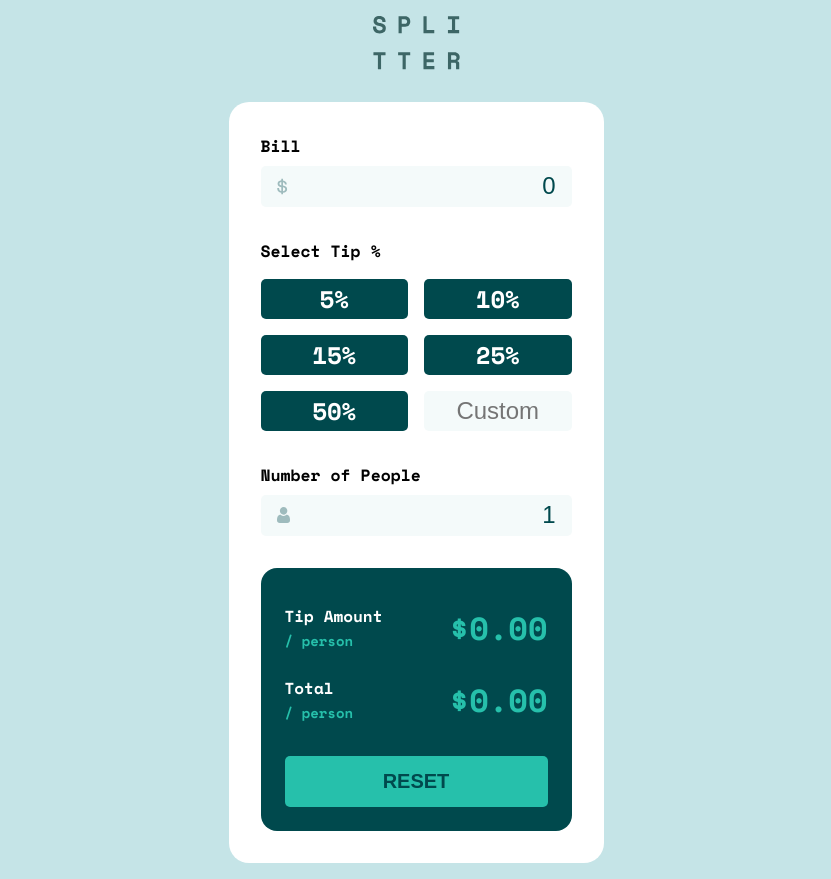
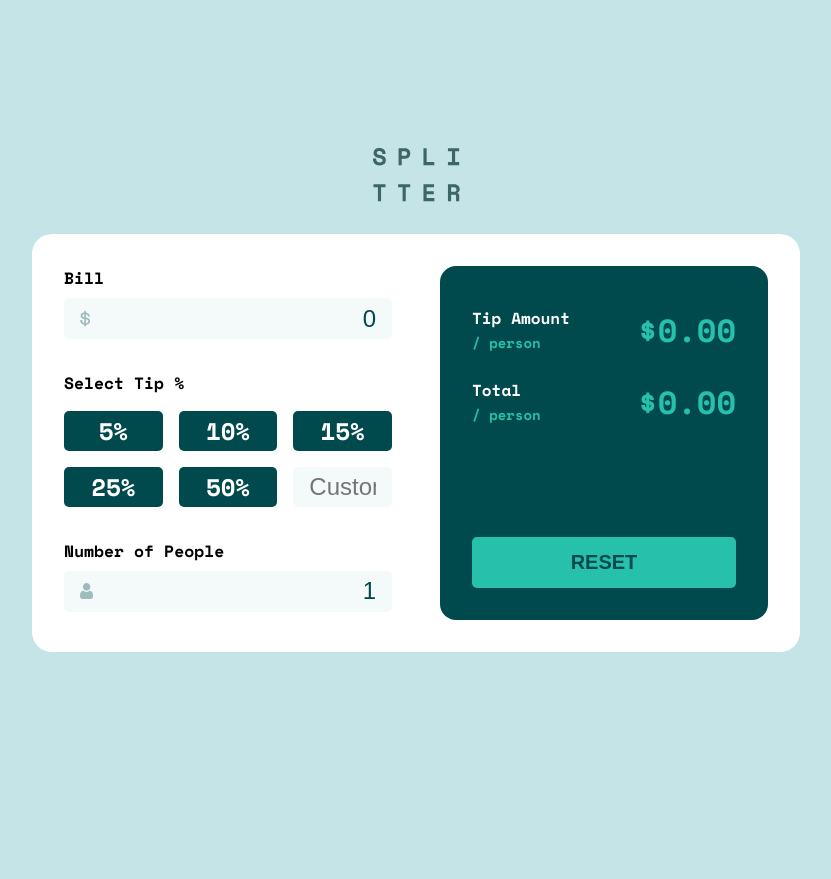
Before and after one commit to juan-galdino/tips-calculator, an Angular app: page / in a window 1280 px wide. Shown: the whole page, without its empty margins (224-1055 px from the left). After the commit the page ends 800 px from the top, so only its background shows below. Built offline with nearby package versions, Linux system fonts and the light colour scheme.

Commit message:
:lipstick: Add desktop design

```diff
--- a/src/app/app.component.css
+++ b/src/app/app.component.css
@@ -17,3 +17,11 @@ section {
   padding: 2rem;
   max-width: 23.4375rem;
 }
+
+@media screen and (min-width: 48em) {
+  .container {
+    max-width: 48rem;
+    grid-template-columns: 1fr 1fr;
+    gap: 3rem;
+  }
+}
--- a/src/app/bill/bill.component.css
+++ b/src/app/bill/bill.component.css
@@ -52,6 +52,12 @@ input[type="number"] {
   display: grid;
   grid-template-columns: 1fr 1fr;
   gap: 1rem;
+}
+
+@media screen and (min-width: 48em) {
+  .container__all-tips {
+    grid-template-columns: 1fr 1fr 1fr;
+  }
 }
 
 .container__button-tip {
--- a/src/app/result/result.component.css
+++ b/src/app/result/result.component.css
@@ -1,16 +1,28 @@
 .container__result {
+  position: relative;
+  display: flex;
+  flex-direction: column;
+  gap: 1.5rem;
   padding: 2.25rem 1.5rem 1.5rem 1.5rem;
+  height: 100%;
   border-radius: 1rem;
   background-color: var(--results-background);
   color: var(--results-font-color);
-  display: flex;
-  flex-direction: column;
-  gap: 1.5rem;
+}
+
+@media screen and (min-width: 48em) {
+  .container__result {
+    padding: 2.5rem 2rem;
+  }
 }
 
 .container__justify {
   display: flex;
   justify-content: space-between;
+}
+
+.container__justify:nth-last-child(2) {
+  margin-bottom: 5rem;
 }
 
 span {
@@ -23,12 +35,22 @@ span {
 }
 
 button {
-  background-color: var(--accent-color);
-  color: var(--results-background);
+  position: absolute;
+  bottom: 1.5rem;
+  width: calc(100% - 3rem);
+  cursor: pointer;
   border: none;
+  padding: 0.875rem;
   font-size: 1.25rem;
   font-weight: 700;
   border-radius: 0.3125rem;
-  padding: 0.875rem;
-  margin-top: 0.5rem;
+  color: var(--results-background);
+  background-color: var(--accent-color);
 }
+
+@media screen and (min-width: 48em) {
+  button {
+    bottom: 2rem;
+    width: calc(100% - 4rem);
+  }
+}
```
